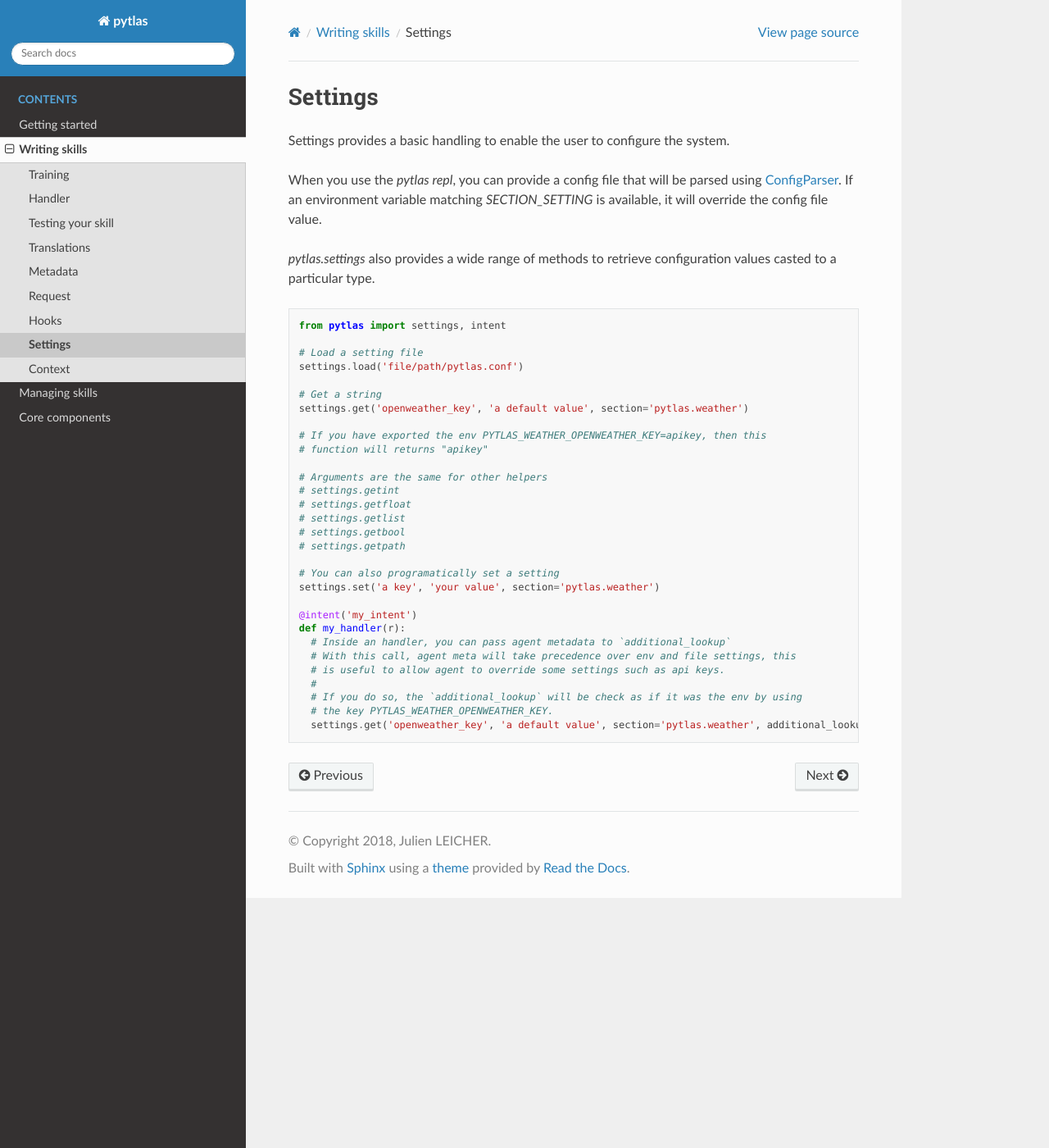
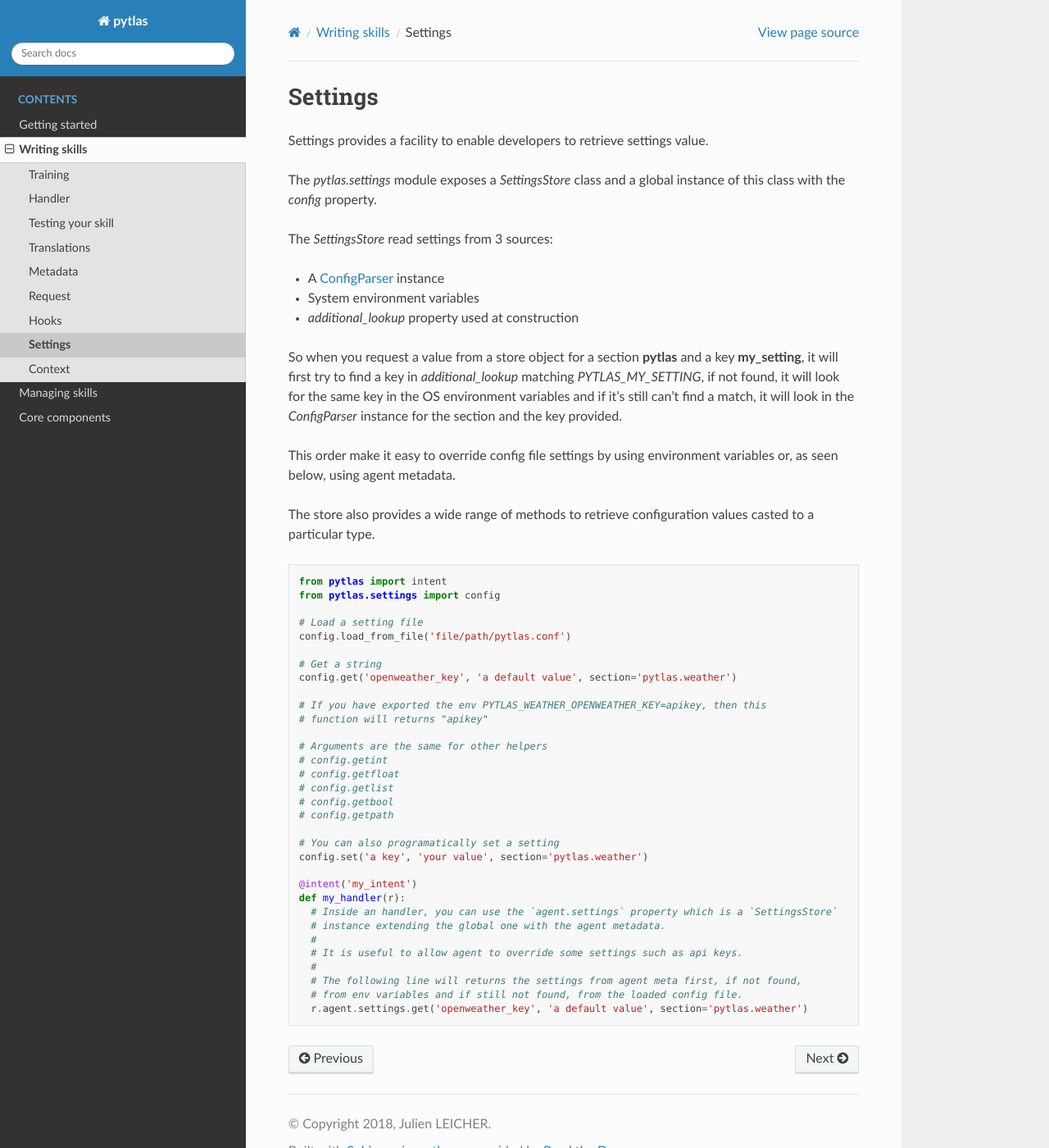
Before and after one commit to atlassistant/pytlas, a Sphinx documentation site: the page built from docs/writing_skills/settings.rst, in a window 1280 px wide and 1400 px high. Shown: the whole window at 82% size. Built offline with Sphinx 7.4.7 and the Read the Docs theme 2.0.0, drawn with Linux system fonts in a browser that asks for light colours.

Commit message:
feat(agent): Add `agent.settings` which extend the global settings with agent meta

```diff
--- a/docs/writing_skills/settings.rst
+++ b/docs/writing_skills/settings.rst
@@ -1,41 +1,53 @@
 Settings
 ========
 
-Settings provides a basic handling to enable the user to configure the system.
+Settings provides a facility to enable developers to retrieve settings value.
 
-When you use the `pytlas repl`, you can provide a config file that will be parsed using `ConfigParser <https://docs.python.org/3/library/configparser.html>`_. If an environment variable matching `SECTION_SETTING` is available, it will override the config file value.
+The `pytlas.settings` module exposes a `SettingsStore` class and a global instance of this class with the `config` property.
 
-`pytlas.settings` also provides a wide range of methods to retrieve configuration values casted to a particular type.
+The `SettingsStore` read settings from 3 sources:
+
+- A `ConfigParser <https://docs.python.org/3/library/configparser.html>`_ instance
+- System environment variables
+- `additional_lookup` property used at construction
+
+So when you request a value from a store object for a section **pytlas** and a key **my_setting**, it will first try to find a key in `additional_lookup` matching `PYTLAS_MY_SETTING`, if not found, it will look for the same key in the OS environment variables and if it's still can't find a match, it will look in the `ConfigParser` instance for the section and the key provided.
+
+This order make it easy to override config file settings by using environment variables or, as seen below, using agent metadata.
+
+The store also provides a wide range of methods to retrieve configuration values casted to a particular type.
 
 .. code-block:: python
 
-  from pytlas import settings, intent
+  from pytlas import intent
+  from pytlas.settings import config
 
   # Load a setting file
-  settings.load('file/path/pytlas.conf')
+  config.load_from_file('file/path/pytlas.conf')
 
   # Get a string
-  settings.get('openweather_key', 'a default value', section='pytlas.weather')
+  config.get('openweather_key', 'a default value', section='pytlas.weather')
 
   # If you have exported the env PYTLAS_WEATHER_OPENWEATHER_KEY=apikey, then this
   # function will returns "apikey"
 
   # Arguments are the same for other helpers
-  # settings.getint
-  # settings.getfloat
-  # settings.getlist
-  # settings.getbool
-  # settings.getpath
+  # config.getint
+  # config.getfloat
+  # config.getlist
+  # config.getbool
+  # config.getpath
 
   # You can also programatically set a setting
-  settings.set('a key', 'your value', section='pytlas.weather')
+  config.set('a key', 'your value', section='pytlas.weather')
 
   @intent('my_intent')
   def my_handler(r):
-    # Inside an handler, you can pass agent metadata to `additional_lookup`
-    # With this call, agent meta will take precedence over env and file settings, this
-    # is useful to allow agent to override some settings such as api keys.
+    # Inside an handler, you can use the `agent.settings` property which is a `SettingsStore`
+    # instance extending the global one with the agent metadata.
     #
-    # If you do so, the `additional_lookup` will be check as if it was the env by using
-    # the key PYTLAS_WEATHER_OPENWEATHER_KEY.
-    settings.get('openweather_key', 'a default value', section='pytlas.weather', additional_lookup=r.agent.meta)
+    # It is useful to allow agent to override some settings such as api keys.
+    #
+    # The following line will returns the settings from agent meta first, if not found,
+    # from env variables and if still not found, from the loaded config file.
+    r.agent.settings.get('openweather_key', 'a default value', section='pytlas.weather')
```
Also changed, not shown: 5 other files.
